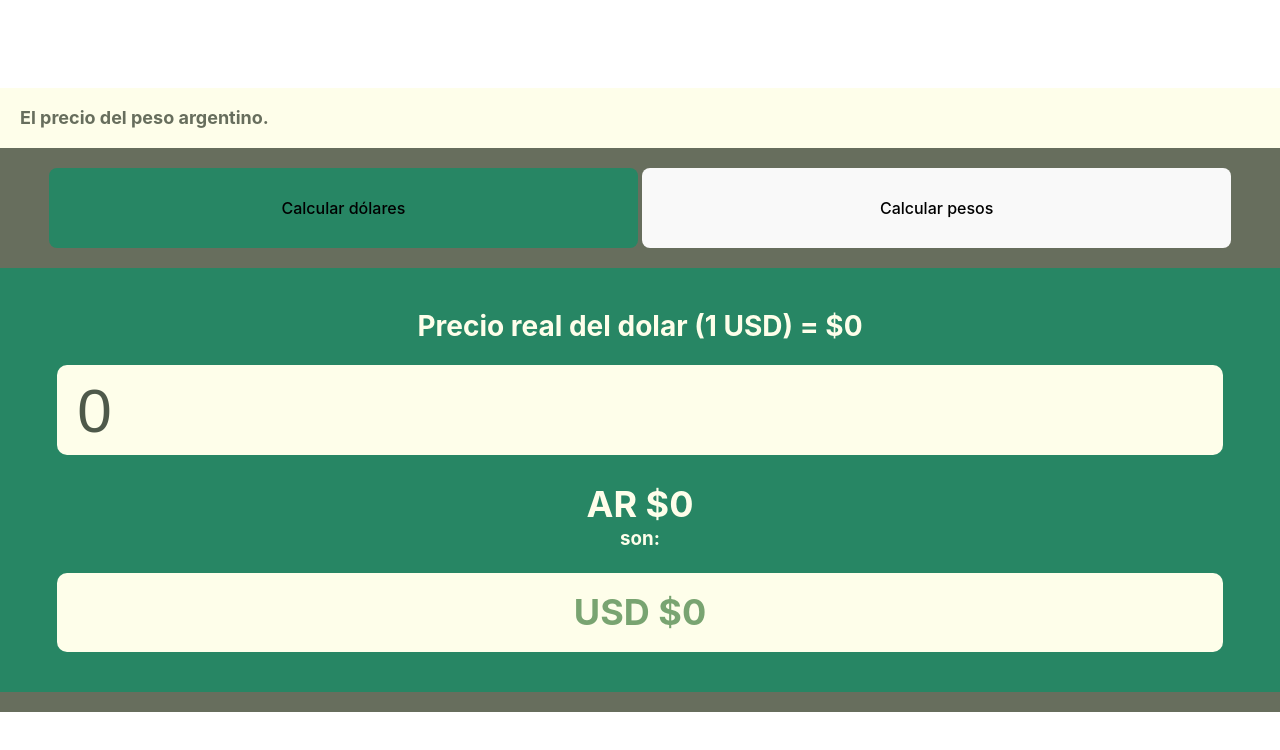
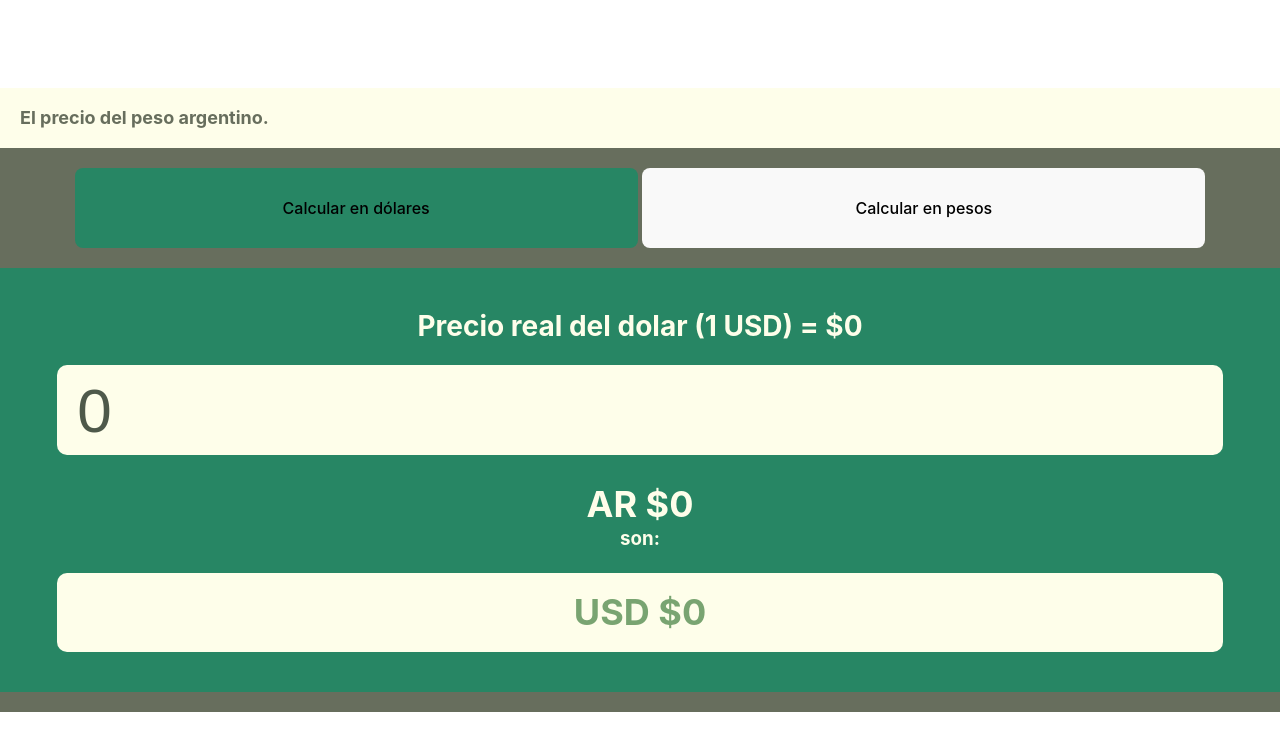
Before and after one commit to kemken077/argentina-dollar-prices-calculations, a Svelte app in the folder app/: page / in a window 1280 px wide. Shown: the top 750 px of the page. Built offline with nearby package versions, Linux system fonts and the light colour scheme; no server answers.

Commit message:
Change buttons texts

```diff
--- a/app/src/App.svelte
+++ b/app/src/App.svelte
@@ -52,7 +52,7 @@
   }
   section.mode-trigger button {
     height: 80px;
-    width: 46%;
+    width: 44%;
   }
   button.selected {
     outline: none;
--- a/app/src/texts/languages.ts
+++ b/app/src/texts/languages.ts
@@ -11,8 +11,8 @@ export const ENGLISH = {
   },
   calculationTrigger: {
     buttons: {
-      dollars: 'Calculate dollars',
-      pesos: 'Calculate pesos'
+      dollars: 'Calculate in dollars',
+      pesos: 'Calculate in pesos'
     }
   },
 };
@@ -30,8 +30,8 @@ export const SPANISH = {
   },
   calculationTrigger: {
     buttons: {
-      dollars: 'Calcular dólares',
-      pesos: 'Calcular pesos'
+      dollars: 'Calcular en dólares',
+      pesos: 'Calcular en pesos'
     }
   },
 };
```
